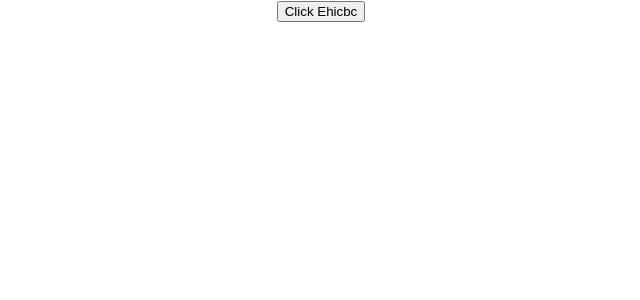
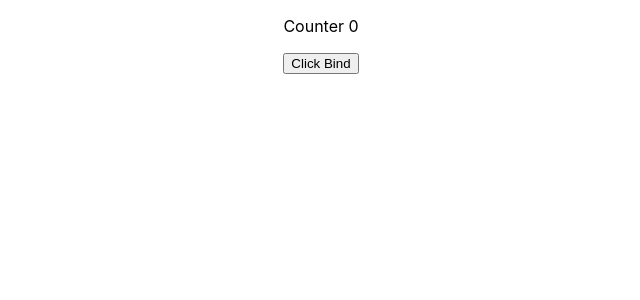
Before and after one commit to python-benedict/React-Programming, a React (Create React App) app in the folder myproject/: page / in a window 1280 px wide. Shown: the top 300 px of the page, without its empty margins (319-959 px from the left). Built offline with nearby package versions, Linux system fonts and the light colour scheme.

Commit message:
created a class to bind

```diff
--- a/myproject/src/App.js
+++ b/myproject/src/App.js
@@ -1,17 +1,18 @@
 import logo from './logo.svg';
 import './App.css';
-import Hello from './components/Hello';
-import Message from './components/Message';
-import Profile from './components/profile';
-import Counter from './components/counter';
-import Destruc from './components/destruction';
-import Destruc1 from './components/destructuring1';
-import Ehifc from './components/event-handling-in-functional-component';
-import Ehicbc from './components/event-handling-in-class-base-component';
+// import Hello from './components/Hello';
+// import Message from './components/Message';
+// import Profile from './components/profile';
+// import Counter from './components/counter';
+// import Destruc from './components/destruction';
+// import Destruc1 from './components/destructuring1';
+// import Ehifc from './components/event-handling-in-functional-component';
+// import Ehicbc from './components/event-handling-in-class-base-component';
+import Bind from './components/binding';
 function App() {
   return (
     <div className="App">
-      <Ehicbc />
+      <Bind />
     </div>
   );
 }
--- /dev/null
+++ b/myproject/src/components/binding.js
@@ -0,0 +1,29 @@
+import { Component } from "react";
+
+class Bind extends Component{
+    constructor(){
+        super();
+        this.state={
+            counter: 0,
+        };
+        // the line below binds the event handler (increament) with this
+        this.increament = this.increament.bind(this)
+    }
+
+    increament(){
+        this.setState({
+            counter: this.state.counter + 1
+        })
+    }
+
+    render(){
+        return(
+            <div>
+                <p>Counter {this.state.counter}</p>
+                <button onClick={this.increament}>Click Bind</button>
+            </div>
+        )
+    }
+}
+
+export default Bind
```
